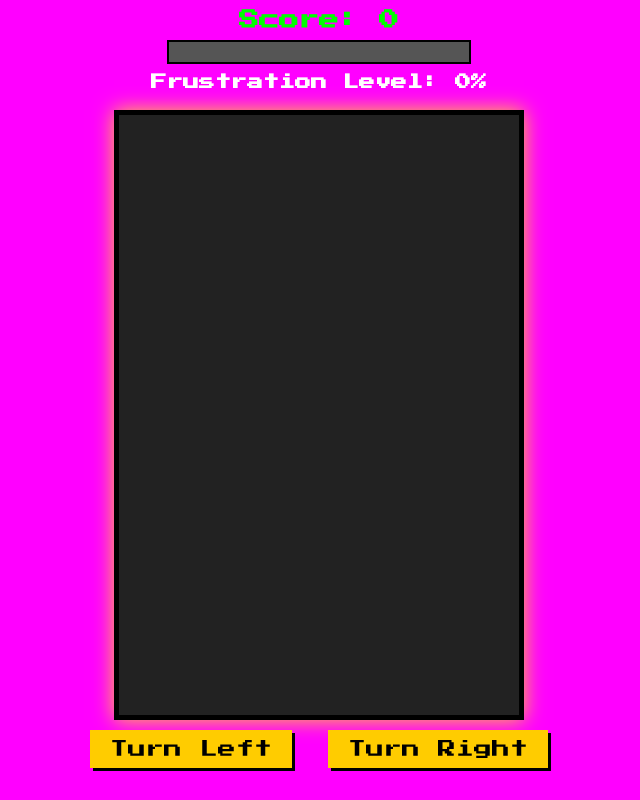
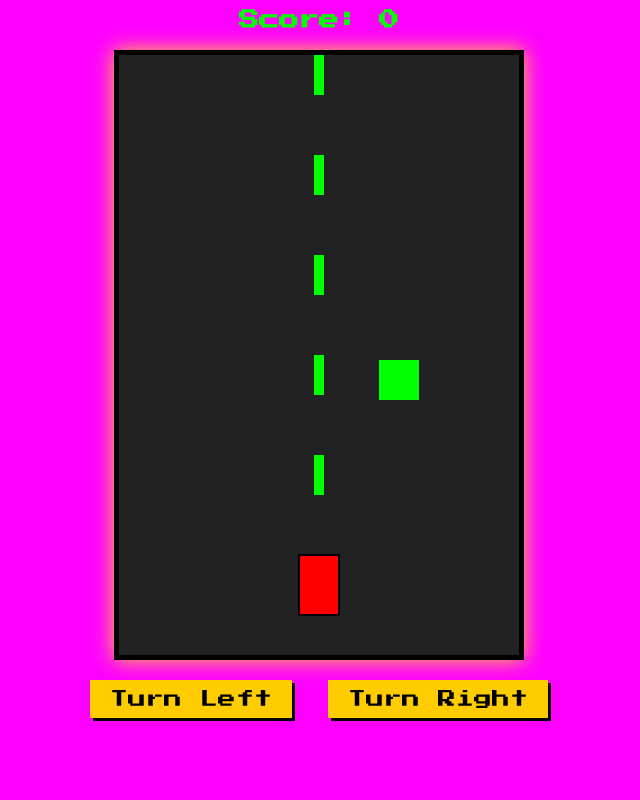
Before and after one commit to ctwebnet/Backseat-Driver, a plain HTML site: page index.html in a window 1280 px wide. Both pictures are taken after a click on the button "Start Game". Shown: the whole page, without its empty margins (321-961 px from the left). Drawn offline with Linux system fonts and the light colour scheme.

Commit message:
Update index.html
revert to before bugs

```diff
--- a/index.html
+++ b/index.html
@@ -15,7 +15,7 @@
         }
 
         canvas {
-            background: #222; /* Dark gray to ensure visibility */
+            background: #222; /* Dark gray to ensure visibility of objects */
             margin-top: 20px;
             display: none;
             margin-left: auto;
@@ -24,7 +24,7 @@
             box-shadow: 0 0 20px rgba(255, 255, 0, 0.8);
         }
 
-        .controls, .score, .message, .frustration-container {
+        .controls, .score, .message {
             display: none;
         }
 
@@ -47,6 +47,23 @@
             box-shadow: none;
         }
 
+        .welcome-screen {
+            display: block;
+            margin-top: 50px;
+        }
+
+        .welcome-title {
+            font-size: 28px;
+            font-weight: bold;
+            text-shadow: 2px 2px 0px #000;
+        }
+
+        .welcome-tagline {
+            font-size: 16px;
+            color: #ffff00;
+            margin-bottom: 20px;
+        }
+
         .score {
             font-size: 20px;
             font-weight: bold;
@@ -54,27 +71,11 @@
             margin-top: 10px;
         }
 
-        .frustration-container {
-            width: 300px;
-            height: 20px;
-            background: #555;
-            border: 2px solid #000;
-            margin: 10px auto;
-            position: relative;
-        }
-
-        .frustration-bar {
-            width: 0%;
-            height: 100%;
-            background: green;
-            transition: width 0.3s, background 0.3s;
-        }
-
-        .frustration-label {
-            font-size: 16px;
+        .message {
+            font-size: 18px;
             font-weight: bold;
-            margin-top: 5px;
-            color: #fff;
+            color: #ff0000;
+            margin-top: 10px;
         }
     </style>
 </head>
@@ -86,11 +87,6 @@
     </div>
 
     <div class="score" id="score">Score: 0</div>
-    <div class="frustration-container" id="frustrationContainer">
-        <div class="frustration-bar" id="frustrationBar"></div>
-    </div>
-    <div class="frustration-label" id="frustrationLabel">Frustration Level: 0%</div>
-
     <canvas id="gameCanvas" width="400" height="600"></canvas>
     <div class="message" id="message"></div>
     <div class="controls">
@@ -107,11 +103,8 @@
         const rightBtn = document.getElementById("rightBtn");
         const welcomeScreen = document.getElementById("welcomeScreen");
         const controls = document.querySelector(".controls");
-        const frustrationBar = document.getElementById("frustrationBar");
-        const frustrationContainer = document.getElementById("frustrationContainer");
-        const frustrationLabel = document.getElementById("frustrationLabel");
 
-        let driver, obstacles, gameRunning, score, buttonCooldown, frustrationLevel, lastCommandTime;
+        let driver, obstacles, gameRunning, score, buttonCooldown;
 
         function startGame() {
             welcomeScreen.style.display = "none";
@@ -119,8 +112,6 @@
             scoreBox.style.display = "block";
             messageBox.style.display = "block";
             controls.style.display = "block";
-            frustrationContainer.style.display = "block";
-            frustrationLabel.style.display = "block";
             resetGame();
         }
 
@@ -130,37 +121,74 @@
             gameRunning = true;
             score = 0;
             buttonCooldown = false;
-            frustrationLevel = 0;
-            lastCommandTime = Date.now();
             leftBtn.disabled = false;
             rightBtn.disabled = false;
             messageBox.innerText = "";
             scoreBox.innerText = "Score: 0";
-            updateFrustration();
             update();
+        }
+
+        function drawDriver() {
+            ctx.fillStyle = "#ff0000";
+            ctx.fillRect(driver.x, driver.y, driver.width, driver.height);
+            ctx.strokeStyle = "#000";
+            ctx.lineWidth = 2;
+            ctx.strokeRect(driver.x, driver.y, driver.width, driver.height);
+        }
+
+        function drawRoad() {
+            ctx.fillStyle = "#222";
+            ctx.fillRect(50, 0, 300, canvas.height);
+            ctx.fillStyle = "#00ff00";
+            for (let i = 0; i < 6; i++) {
+                ctx.fillRect(195, i * 100, 10, 40);
+            }
+        }
+
+        function spawnObstacle() {
+            let lanes = [100, 180, 260];
+            let obstacleX = lanes[Math.floor(Math.random() * lanes.length)];
+            let newObstacle = { x: obstacleX, y: -40, width: 40, height: 40 };
+            obstacles.push(newObstacle);
+        }
+
+        function drawObstacles() {
+            ctx.fillStyle = "#00ff00";
+            obstacles.forEach(obstacle => {
+                ctx.fillRect(obstacle.x, obstacle.y, obstacle.width, obstacle.height);
+            });
+        }
+
+        function moveObstacles() {
+            obstacles.forEach(obstacle => {
+                obstacle.y += 3;
+            });
+            obstacles = obstacles.filter(obstacle => obstacle.y < canvas.height);
+        }
+
+        function checkCollision() {
+            obstacles.forEach(obstacle => {
+                if (driver.x < obstacle.x + obstacle.width &&
+                    driver.x + driver.width > obstacle.x &&
+                    driver.y < obstacle.y + obstacle.height &&
+                    driver.y + driver.height > obstacle.y) {
+                    gameRunning = false;
+                    messageBox.innerText = "Crash! Tap to Restart.";
+                    leftBtn.disabled = true;
+                    rightBtn.disabled = true;
+                }
+            });
         }
 
         function giveCommand(direction) {
             if (buttonCooldown || !gameRunning) return;
 
-            const now = Date.now();
-            const timeSinceLastCommand = (now - lastCommandTime) / 1000;
-
-            if (timeSinceLastCommand > 5) {
-                frustrationLevel = Math.max(0, frustrationLevel - 10);
-            } else {
-                frustrationLevel += 5;
-            }
-
-            updateFrustration();
-
-            lastCommandTime = now;
             buttonCooldown = true;
             leftBtn.disabled = true;
             rightBtn.disabled = true;
 
             setTimeout(() => {
-                if (Math.random() > 0.3 + (frustrationLevel / 100)) {
+                if (Math.random() > 0.3) {
                     if (direction === "left" && driver.x > 100) driver.x -= 40;
                     if (direction === "right" && driver.x < 260) driver.x += 40;
                     messageBox.innerText = "";
@@ -172,13 +200,7 @@
                 buttonCooldown = false;
                 leftBtn.disabled = false;
                 rightBtn.disabled = false;
-            }, frustrationLevel * 10);
-        }
-
-        function updateFrustration() {
-            frustrationBar.style.width = frustrationLevel + "%";
-            frustrationBar.style.background = `rgb(${frustrationLevel * 2.5}, ${255 - frustrationLevel * 2.5}, 0)`;
-            frustrationLabel.innerText = "Frustration Level: " + frustrationLevel + "%";
+            }, 1000);
         }
 
         function update() {
@@ -189,8 +211,6 @@
             drawDriver();
             moveObstacles();
             checkCollision();
-            score++;
-            scoreBox.innerText = "Score: " + score;
             requestAnimationFrame(update);
         }
 
```
